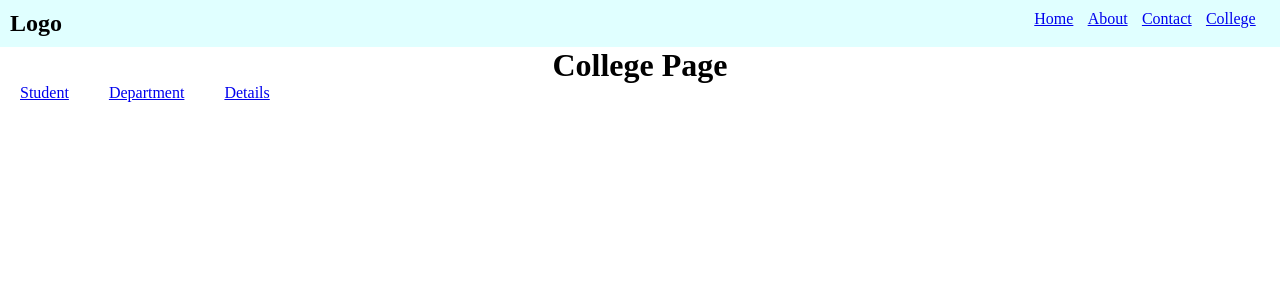
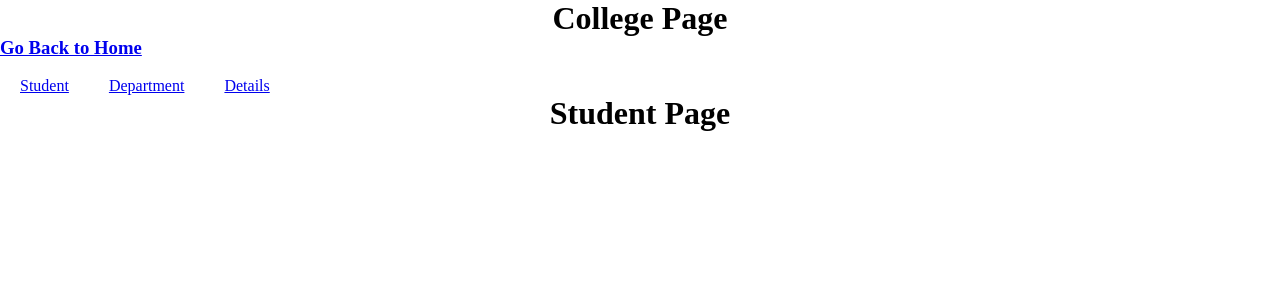
Before and after one commit to yashsahu-dev/my-react-app, a React (Vite) app: page /college in a window 1280 px wide. Shown: the top 300 px of the page. Built offline with nearby package versions, Linux system fonts and the light colour scheme.

Commit message:
Layout Routes

```diff
--- a/src/App.jsx
+++ b/src/App.jsx
@@ -1,28 +1,31 @@
-import React from 'react'
-import { Route, Routes } from 'react-router'
-import About from './About'
-import Contact from './Contact'
-import Navbar from './Navbar'
-import Page404 from './Page404'
-import College from './College'
+import React from "react";
+import { Route, Routes } from "react-router";
+import About from "./About";
+import Contact from "./Contact";
+import Navbar from "./Navbar";
+import Page404 from "./Page404";
+import College from "./College";
 
 const App = () => {
   return (
     <div>
-      <Navbar/>
-        <Routes>
-          <Route path='/' element={<h1>Home Page</h1>} />
-          <Route path='/about' element={<About/>} />
-          <Route path='/contact' element={<Contact/>} />
-          <Route path='/college' element={<College/>} >
-            <Route path='student' element={<h1>Student Page</h1>}/>
-            <Route path='department' element={<h1>Dept. Page</h1>}/>
-            <Route path='details' element={<h1>Details Page</h1>}/>
-          </Route>
-          <Route path='/*' element={<Page404/>} />
-        </Routes>
+      {/* <Navbar/> */}
+      <Routes>
+        <Route element={<Navbar />}>
+          <Route path="/" element={<h1>Home Page</h1>} />
+          <Route path="/about" element={<About />} />
+          <Route path="/contact" element={<Contact />} />
+        </Route>
+
+        <Route path="/college" element={<College />}>
+          <Route index element={<h1>Student Page</h1>} />
+          <Route path="department" element={<h1>Dept. Page</h1>} />
+          <Route path="details" element={<h1>Details Page</h1>} />
+        </Route>
+        <Route path="/*" element={<Page404 />} />
+      </Routes>
     </div>
-  )
-}
+  );
+};
 
-export default App
+export default App;
--- a/src/College.jsx
+++ b/src/College.jsx
@@ -1,11 +1,12 @@
 import React from 'react'
 import './header.css'
-import { Navigate, NavLink, Outlet } from 'react-router'
+import { Link, Navigate, NavLink, Outlet } from 'react-router'
 const College = () => {
   return (
     <div>
       <h1>College Page</h1>
-      <NavLink className="Link" to='student'>Student</NavLink>
+      <h3><Link to="/">Go Back to Home</Link></h3><br />
+      <NavLink className="Link" to=''>Student</NavLink>
       <NavLink className="Link" to='department'>Department</NavLink>
       <NavLink className="Link" to='details'>Details</NavLink>
       <Outlet/>
--- a/src/Navbar.jsx
+++ b/src/Navbar.jsx
@@ -1,9 +1,10 @@
 import React from "react";
-import { Link } from "react-router";
-import './header.css'
+import { Link, Outlet } from "react-router";
+import "./header.css";
 
 const Navbar = () => {
   return (
+    <>
       <div className="header">
         <div className="logo">
           <h2>Logo</h2>
@@ -18,11 +19,14 @@ const Navbar = () => {
           <li>
             <Link to="/contact">Contact</Link>
           </li>
+
           <li>
             <Link to="/college">College</Link>
           </li>
         </ul>
       </div>
+      <Outlet />
+    </>
   );
 };
 
```
Also changed, not shown: src/header.css (line endings or trailing spaces). Lines whose indentation alone changed are shown as unchanged.
